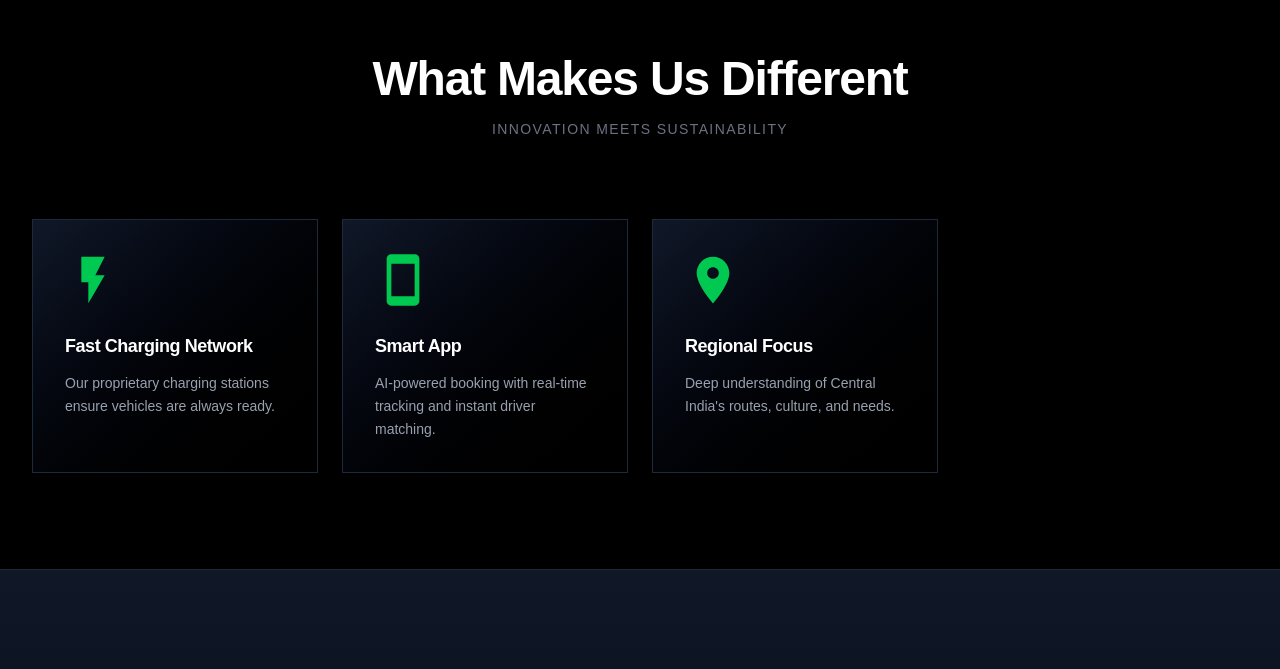
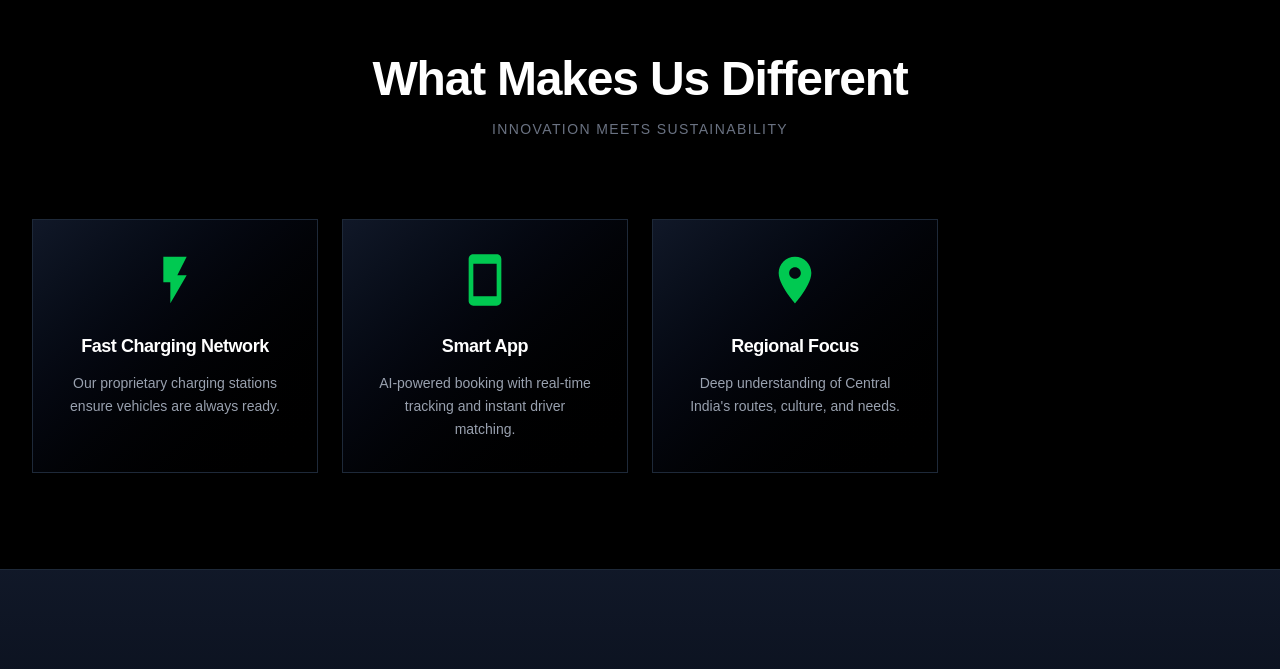
Before and after one commit to kjoshi360/ridswuflivesit-w, a Next.js app: page / in a window 1280 px wide. Shown: the part 2246-2915 px from the top of the page. Built offline with nearby package versions, Linux system fonts and the light colour scheme.

Commit message:
alignmnt adjustment.  Please enter the commit message for your changes.
 g

```diff
--- a/Components/Sections/Different.tsx
+++ b/Components/Sections/Different.tsx
@@ -2,36 +2,48 @@ export default function Different() {
   return (
     <section id="different" className="py-24 px-4 sm:px-6 lg:px-8 bg-black transition-colors duration-300">
       <div className="max-w-7xl mx-auto">
+        {/* Header */}
         <div className="text-center mb-20">
           <h2 className="text-5xl font-black text-white mb-4 tracking-tight">What Makes Us Different</h2>
-          <p className="text-gray-500 font-light uppercase tracking-widest text-sm">Innovation meets sustainability</p>
+          <p className="text-gray-500 font-light uppercase tracking-widest text-sm">
+            Innovation meets sustainability
+          </p>
         </div>
 
-        <div className="grid md:grid-cols-2 lg:grid-cols-4 gap-6">
-          <div className="bg-gradient-to-br from-gray-900 to-black p-8 border border-gray-800 hover:border-green-600 transition-all duration-300">
-            <svg className="w-14 h-14 text-green-500 mb-6" fill="currentColor" viewBox="0 0 24 24" aria-hidden="true">
+        {/* Content */}
+        <div className="flex justify-center">
+          <div className="grid md:grid-cols-2 lg:grid-cols-4 gap-6 justify-center">
+
+            <div className="bg-gradient-to-br from-gray-900 to-black p-8 border border-gray-800 hover:border-green-600 transition-all duration-300 text-center">
+              <svg className="w-14 h-14 text-green-500 mb-6 mx-auto" fill="currentColor" viewBox="0 0 24 24">
                 <path d="M7 2v11h3v9l7-12h-4l4-8z" />
               </svg>
               <h3 className="text-lg font-bold text-white mb-3 tracking-tight">Fast Charging Network</h3>
-            <p className="text-gray-400 text-sm font-light leading-relaxed">Our proprietary charging stations ensure vehicles are always ready.</p>
+              <p className="text-gray-400 text-sm font-light leading-relaxed">
+                Our proprietary charging stations ensure vehicles are always ready.
+              </p>
             </div>
 
-          <div className="bg-gradient-to-br from-gray-900 to-black p-8 border border-gray-800 hover:border-green-600 transition-all duration-300">
-            <svg className="w-14 h-14 text-green-500 mb-6" fill="currentColor" viewBox="0 0 24 24" aria-hidden="true">
+            <div className="bg-gradient-to-br from-gray-900 to-black p-8 border border-gray-800 hover:border-green-600 transition-all duration-300 text-center">
+              <svg className="w-14 h-14 text-green-500 mb-6 mx-auto" fill="currentColor" viewBox="0 0 24 24">
                 <path d="M17 1.01L7 1c-1.1 0-2 .9-2 2v18c0 1.1.9 2 2 2h10c1.1 0 2-.9 2-2V3c0-1.1-.9-1.99-2-1.99zM17 19H7V5h10v14z" />
               </svg>
               <h3 className="text-lg font-bold text-white mb-3 tracking-tight">Smart App</h3>
-            <p className="text-gray-400 text-sm font-light leading-relaxed">AI-powered booking with real-time tracking and instant driver matching.</p>
+              <p className="text-gray-400 text-sm font-light leading-relaxed">
+                AI-powered booking with real-time tracking and instant driver matching.
+              </p>
             </div>
 
-
-
-          <div className="bg-gradient-to-br from-gray-900 to-black p-8 border border-gray-800 hover:border-green-600 transition-all duration-300">
-            <svg className="w-14 h-14 text-green-500 mb-6" fill="currentColor" viewBox="0 0 24 24" aria-hidden="true">
+            <div className="bg-gradient-to-br from-gray-900 to-black p-8 border border-gray-800 hover:border-green-600 transition-all duration-300 text-center">
+              <svg className="w-14 h-14 text-green-500 mb-6 mx-auto" fill="currentColor" viewBox="0 0 24 24">
                 <path d="M12 2C8.13 2 5 5.13 5 9c0 5.25 7 13 7 13s7-7.75 7-13c0-3.87-3.13-7-7-7zm0 9.5c-1.38 0-2.5-1.12-2.5-2.5s1.12-2.5 2.5-2.5 2.5 1.12 2.5 2.5-1.12 2.5-2.5 2.5z" />
               </svg>
               <h3 className="text-lg font-bold text-white mb-3 tracking-tight">Regional Focus</h3>
-            <p className="text-gray-400 text-sm font-light leading-relaxed">Deep understanding of Central India's routes, culture, and needs.</p>
+              <p className="text-gray-400 text-sm font-light leading-relaxed">
+                Deep understanding of Central India's routes, culture, and needs.
+              </p>
+            </div>
+
           </div>
         </div>
       </div>
--- a/Components/Sections/Whyus.tsx
+++ b/Components/Sections/Whyus.tsx
@@ -7,7 +7,7 @@ export default function WhyUs() {
           <p className="text-gray-500 font-light uppercase tracking-widest text-sm">Leading the green revolution in transportation</p>
         </div>
 
-        <div className="grid md:grid-cols-3 gap-8">
+        <div className="grid md:grid-cols-3 gap-8 justify-center">
           <div className="bg-gradient-to-br from-gray-900 to-black p-10 rounded-none border border-gray-800 hover:border-green-600 card-hover transition-all duration-300">
             <div className="w-16 h-16 bg-green-600/10 rounded-full flex items-center justify-center mb-8 border border-green-600/30">
               <svg className="w-8 h-8 text-green-500" fill="currentColor" viewBox="0 0 24 24" aria-hidden="true">
```
Lines whose indentation alone changed are shown as unchanged.
